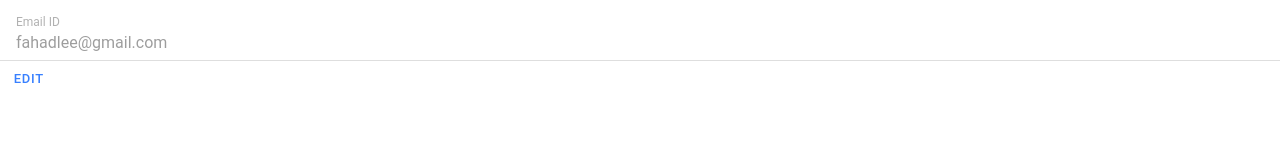
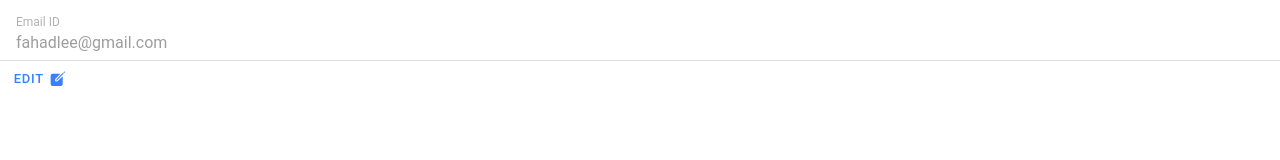
Before and after one commit to NASTAFTechnologies/Drive-Application, a React (Create React App) app: page /menu/settings/profile in a window 1280 px wide. Shown: the part 511-671 px from the top of the page. Built offline with nearby package versions, Linux system fonts and the light colour scheme; sample sign-in values are in the browser's storage.

Commit message:
Update for Close folders and files

```diff
--- a/src/components/Settings/Profile/Profile.tsx
+++ b/src/components/Settings/Profile/Profile.tsx
@@ -1,7 +1,7 @@
 import React, { useEffect, useState, ChangeEvent } from 'react';
 import { IonPage, IonHeader, IonToolbar, IonTitle, IonContent, IonButton, IonItem, IonLabel, IonAvatar, IonButtons, IonIcon, IonBackButton, IonInput, IonAlert } from '@ionic/react';
 import { useHistory } from "react-router-dom";
-import { createOutline} from 'ionicons/icons';
+import { createOutline, create } from 'ionicons/icons';
 import './Profile.css';
 
 const Profile: React.FC = () => {
@@ -151,6 +151,7 @@
           ) : (
             <IonButton fill="clear" size="small" onClick={toggleEditMode}>
               Edit
+              <IonIcon slot="end" icon={create}></IonIcon>
             </IonButton>
           )}
           <IonAlert
```
